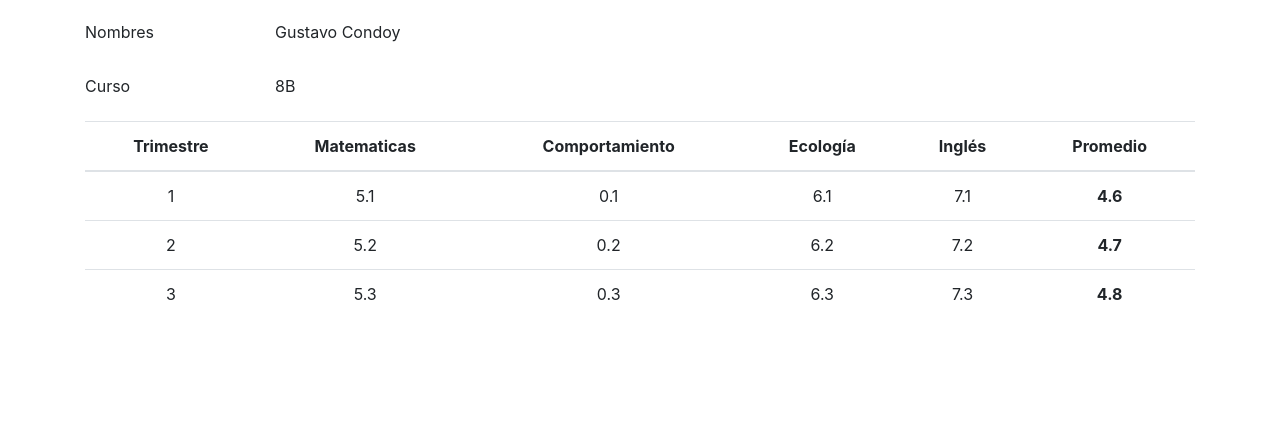
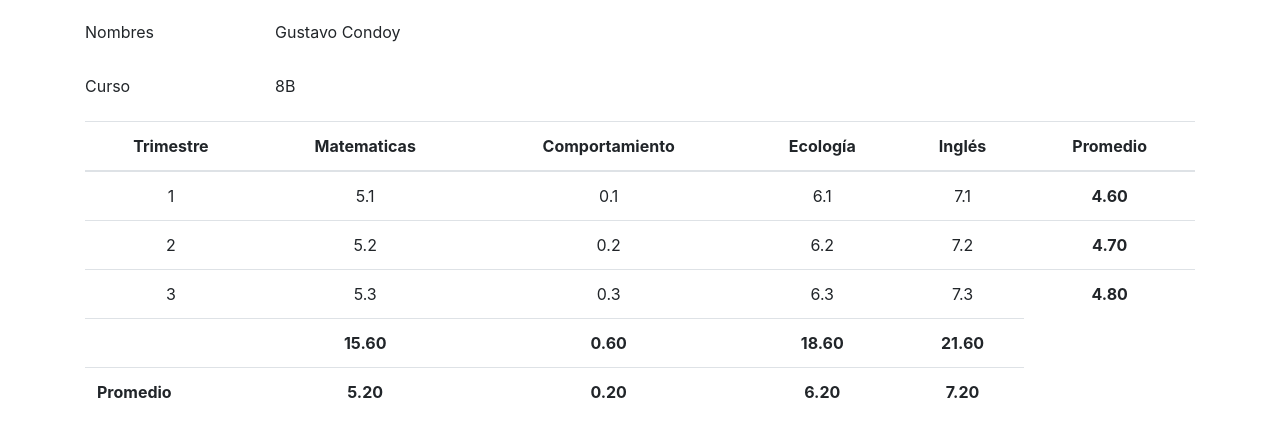
Before and after one commit to emamut/vue-datagrid-example, a website: page index.html in a window 1280 px wide. Shown: the part 121-558 px from the top of the page. Drawn offline with nearby package versions, Linux system fonts and the light colour scheme.

Commit message:
display proms and sums

```diff
--- a/index.html
+++ b/index.html
@@ -63,6 +63,22 @@
                 <td class="text-center"><strong>{{ trimester.prom }}</strong></td>
               </tr>
             </tbody>
+            <tfoot>
+              <tr>
+                <th></th>
+                <th class="text-center">{{ data[activeID].sum.mat.toFixed(2) }}</th>
+                <th class="text-center">{{ data[activeID].sum.comp.toFixed(2) }}</th>
+                <th class="text-center">{{ data[activeID].sum.eco.toFixed(2) }}</th>
+                <th class="text-center">{{ data[activeID].sum.ing.toFixed(2) }}</th>
+              </tr>
+              <tr>
+                <th>Promedio</th>
+                <th class="text-center">{{ (data[activeID].sum.mat / data[activeID].trimester.length).toFixed(2) }}</th>
+                <th class="text-center">{{ (data[activeID].sum.comp / data[activeID].trimester.length).toFixed(2) }}</th>
+                <th class="text-center">{{ (data[activeID].sum.eco / data[activeID].trimester.length).toFixed(2) }}</th>
+                <th class="text-center">{{ (data[activeID].sum.ing / data[activeID].trimester.length).toFixed(2) }}</th>
+              </tr>
+            </tfoot>
           </table>
         </div>
       </div>
--- a/js/app.js
+++ b/js/app.js
@@ -17,10 +17,23 @@ let app = new Vue({
   },
   methods: {
     addSumAndProm: function () {
+      let allSum = {
+        mat: 0,
+        comp: 0,
+        eco: 0,
+        ing: 0
+      }
+
       this.data[this.activeID].trimester.forEach(item => {
-        // console.log("item", item)
-        item.prom = (item.mat + item.comp + item.eco + item.ing) / 4
+        item.prom = ((item.mat + item.comp + item.eco + item.ing) / 4).toFixed(2)
+
+        allSum.mat += item.mat
+        allSum.comp += item.comp
+        allSum.eco += item.eco
+        allSum.ing += item.ing
       });
+
+      this.data[this.activeID].sum = allSum
     }
   },
   watch: {
```
